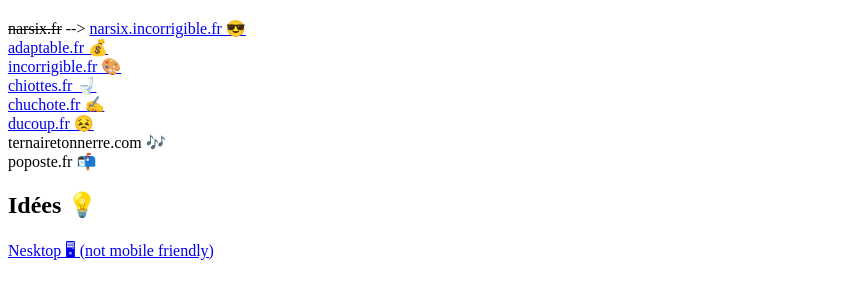
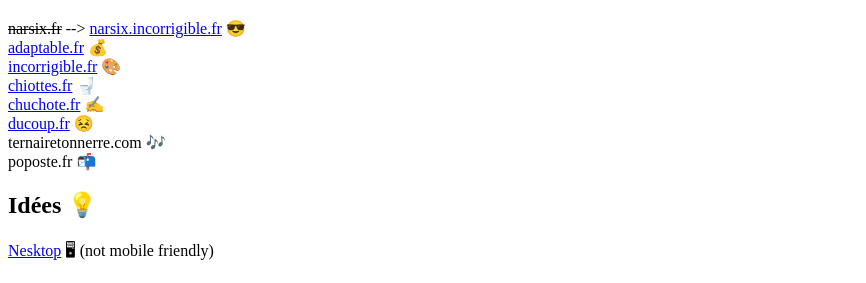
Before and after one commit to mikmikmik/compartimenter.fr, a plain HTML site: page index.html in a window 1280 px wide. Shown: the part 61-344 px from the top of the page, without its empty margins (0-866 px from the left). Drawn offline with Linux system fonts and the light colour scheme.

Commit message:
Fix text formatting and improve clarity for site links in "Mes sites" section

```diff
--- a/index.html
+++ b/index.html
@@ -8,18 +8,18 @@
 <body>
     <h1>Mes sites</h1>
     <p>
-        <s>narsix.fr</s> --> <a href="https://narsix.incorrigible.fr">narsix.incorrigible.fr 😎</a><br>
-        <a href="https://adaptable.fr">adaptable.fr 💰</a><br>
-        <a href="https://incorrigible.fr">incorrigible.fr 🎨</a><br>
-        <a href="https://chiottes.fr">chiottes.fr 🚽</a><br>
-        <a href="https://chuchote.fr">chuchote.fr ✍</a><br>
-        <a href="https://ducoup.fr">ducoup.fr 😣</a><br>
-        <a role="link" aria-disabled="true">ternairetonnerre.com 🎶</a><br>
-        <a role="link" aria-disabled="true">poposte.fr 📬</a>
+        <s>narsix.fr</s> --> <a href="https://narsix.incorrigible.fr">narsix.incorrigible.fr</a> 😎<br>
+        <a href="https://adaptable.fr">adaptable.fr</a> 💰<br>
+        <a href="https://incorrigible.fr">incorrigible.fr</a> 🎨<br>
+        <a href="https://chiottes.fr">chiottes.fr</a> 🚽<br>
+        <a href="https://chuchote.fr">chuchote.fr</a> ✍<br>
+        <a href="https://ducoup.fr">ducoup.fr</a> 😣<br>
+        <a role="link" aria-disabled="true">ternairetonnerre.com</a> 🎶<br>
+        <a role="link" aria-disabled="true">poposte.fr</a> 📬
     </p>
     <h2>Idées 💡</h2>
     <p>
-        <a href="https://nesktop.adaptable.fr">Nesktop 🖥 (not mobile friendly)</a>
+        <a href="https://nesktop.adaptable.fr">Nesktop</a> 🖥 (not mobile friendly)
     </p>
     <h2>Compartimenter</h2>
     <p><i>verbe transitif</i></p>
```
